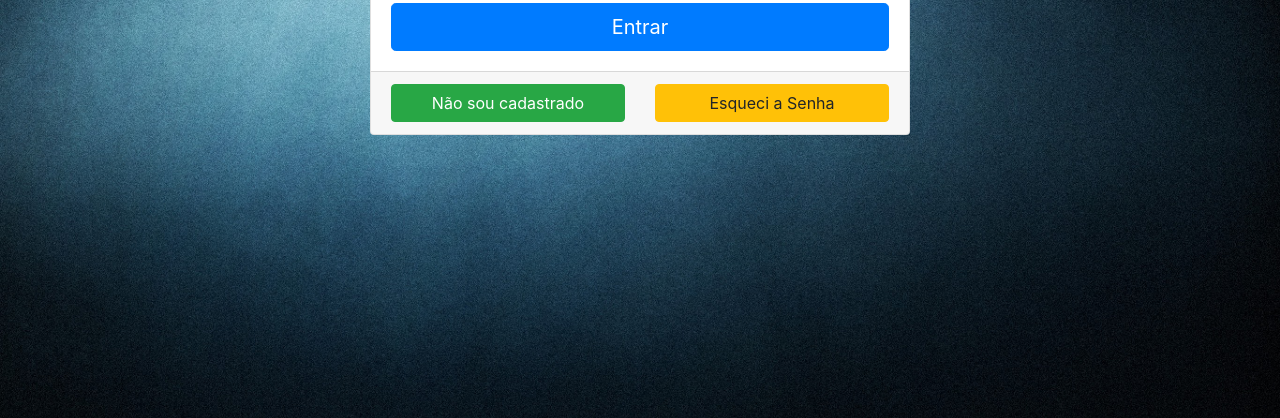
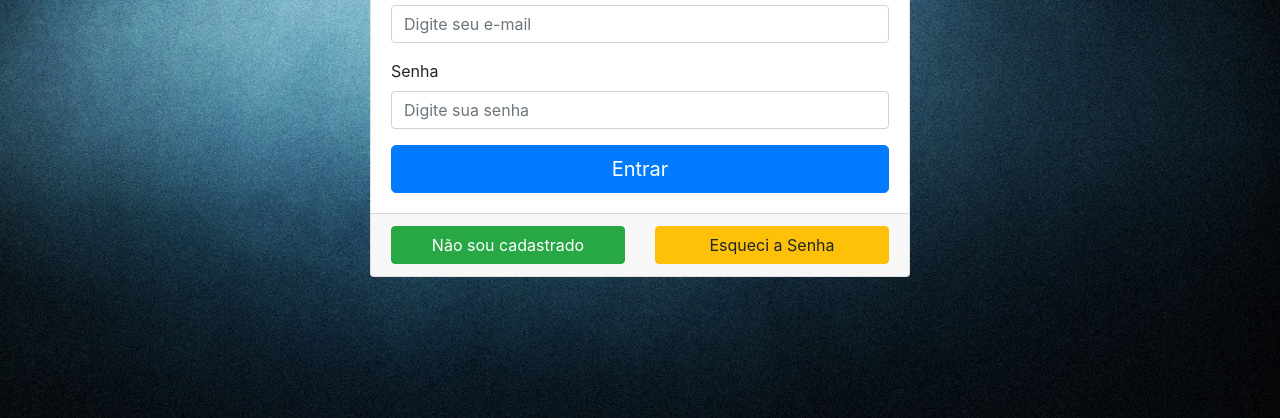
Before and after one commit to felipeoliveiragomes/agenda, a plain HTML site: page index.html in a window 1280 px wide. Shown: the part 382-800 px from the top of the page. Drawn offline with Linux system fonts and the light colour scheme.

Commit message:
centralizando o card

```diff
--- a/index.html
+++ b/index.html
@@ -10,16 +10,24 @@
     <link href="css/bootstrap.css" rel="stylesheet">
 
     <style>
+
+        html{
+
+            height: 100%;
+        }
+
         body {
 
             background: url('img/dark-blue-background.jpg') no-repeat center center fixed;
             background-size: cover;
+            height: 100%;
         }
     </style>
 </head>
 
 <body>
 
+    <div class="row h-100 align-items-center">
         <div class="container">
 
             <div class="row">
@@ -79,6 +87,9 @@
             </div>
 
         </div>
+    </div>
+
+
 
 </body>
 
```
Lines whose indentation alone changed are shown as unchanged.
